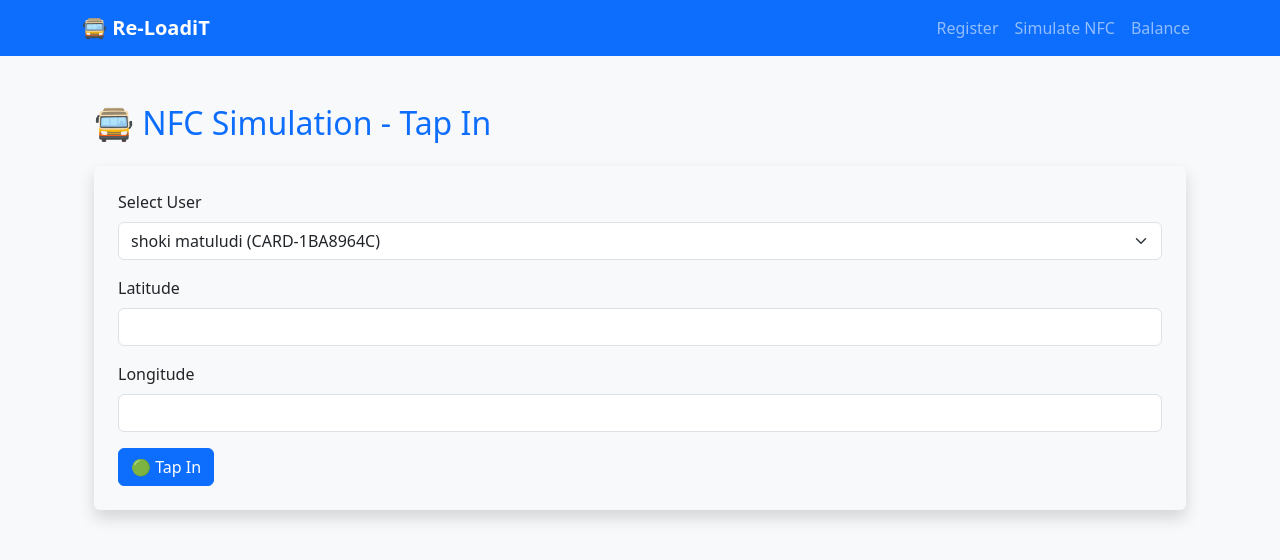
After one commit to Shoxx1211/transit-fare, a Flask app: page /simulate_nfc_tap_in in a window 1280 px wide. The commit adds this page. Shown: the top 560 px of the page. Run offline with Flask 3, Linux system fonts and the light colour scheme; data comes from the database, SQL or seed files in the repository.

Commit message:
Update base.html with modern Bootstrap UI

```diff
--- a/app.py
+++ b/app.py
@@ -7,12 +7,31 @@ import math
 import sqlite3
 from datetime import datetime
 import requests
-
+from math import radians, cos, sin, asin, sqrt
 from db import DB_NAME, init_db, get_connection
 from config import PAYSTACK_SECRET_KEY
 
 app = Flask(__name__, template_folder='templates')
 app.secret_key = os.urandom(24)
+
+def calculate_distance_km(lat1, lon1, lat2, lon2):
+    lat1, lon1, lat2, lon2 = map(radians, [lat1, lon1, lat2, lon2])
+    dlon = lon2 - lon1
+    dlat = lat2 - lat1
+    a = sin(dlat/2)**2 + cos(lat1) * cos(lat2) * sin(dlon/2)**2
+    c = 2 * asin(sqrt(a))
+    r = 6371.0  # Earth radius in km
+    return c * r
+
+def get_fare(distance_km):
+    if distance_km <= 2:
+        return 5.0
+    elif distance_km <= 5:
+        return 10.0
+    elif distance_km <= 10:
+        return 15.0
+    else:
+        return 20.0
 
 # ------------------------------ DB HANDLING ------------------------------ #
 def get_db():
@@ -182,52 +201,152 @@ def nfc_tap():
 def simulate_nfc():
     conn = get_db()
     cursor = conn.cursor()
+
+    # Fetch users into a dict keyed by card_id for quick lookup
     cursor.execute("SELECT id, card_id, name || ' ' || surname AS full_name, balance FROM users")
     users = {row["card_id"]: row for row in cursor.fetchall()}
 
     message = None
-    stage = "tap_in"
+    stage = "tap_in"  # default stage for UI
 
+    if request.method == "POST":
+        card_id = request.form.get("card_id")
+        lat_str = request.form.get("lat")
+        lon_str = request.form.get("lon")
+        stage = request.form.get("stage")
+
+        # Input validation
+        if not card_id or lat_str is None or lon_str is None:
+            message = "❌ Missing card ID or location coordinates."
+            return render_template("simulate_nfc.html", users=users, message=message, stage=stage)
+
+        try:
+            lat = float(lat_str)
+            lon = float(lon_str)
+        except ValueError:
+            message = "❌ Latitude and longitude must be valid numbers."
+            return render_template("simulate_nfc.html", users=users, message=message, stage=stage)
+
+        user = users.get(card_id)
+        if not user:
+            message = "❌ Card not found."
+            return render_template("simulate_nfc.html", users=users, message=message, stage=stage)
+
+        if stage == "tap_in":
+            # Clear any previous unfinished trip session for this card
+            conn.execute('DELETE FROM trip_sessions WHERE card_id = ?', (card_id,))
+
+            # Insert a new trip session with current timestamp and start coordinates
+            conn.execute('''
+                INSERT INTO trip_sessions (card_id, start_lat, start_lon)
+                VALUES (?, ?, ?)
+            ''', (card_id, lat, lon))
+
+            conn.commit()
+            message = f"✅ Tap In successful for {user['full_name']}."
+            stage = "tap_out"
+
+        elif stage == "tap_out":
+            # Retrieve the tap-in trip session data
+            trip = conn.execute('SELECT * FROM trip_sessions WHERE card_id = ?', (card_id,)).fetchone()
+
+            if not trip:
+                message = "❌ No Tap In found. Please tap in first."
+            else:
+                # Calculate distance travelled
+                distance_km = calculate_distance_km(trip['start_lat'], trip['start_lon'], lat, lon)
+                fare = get_fare(distance_km)
+
+                if user["balance"] < fare:
+                    message = f"❌ Insufficient balance (R{user['balance']:.2f}). Fare is R{fare:.2f}."
+                else:
+                    new_balance = user["balance"] - fare
+
+                    # Remove the trip session now that trip ended
+                    conn.execute('DELETE FROM trip_sessions WHERE card_id = ?', (card_id,))
+
+                    # Update user balance
+                    conn.execute('UPDATE users SET balance = ? WHERE card_id = ?', (new_balance, card_id))
+
+                    # Insert into trip history, converting timestamps to datetime strings
+                    start_time_str = trip['timestamp']  # your table uses timestamp column for start time
+                    end_time_str = datetime.utcnow().strftime('%Y-%m-%d %H:%M:%S')
+
+                    conn.execute('''
+                        INSERT INTO trip_history (card_id, name, start_time, end_time, fare)
+                        VALUES (?, ?, ?, ?, ?)
+                    ''', (card_id, user['full_name'], start_time_str, end_time_str, fare))
+
+                    conn.commit()
+                    message = f"✅ Tap Out complete. Fare: R{fare:.2f}. New balance: R{new_balance:.2f}."
+                    stage = "tap_in"  # ready for next trip
+
+    return render_template("simulate_nfc.html", users=users, message=message, stage=stage)
+
+@app.route("/simulate_nfc_tap_in", methods=["GET", "POST"])
+def simulate_nfc_tap_in():
+    conn = get_db()
+    cursor = conn.cursor()
+    cursor.execute("SELECT id, card_id, name || ' ' || surname AS full_name, balance FROM users")
+    users = {row["card_id"]: row for row in cursor.fetchall()}
+
+    message = None
     if request.method == "POST":
         card_id = request.form.get("card_id")
         lat = float(request.form.get("lat"))
         lon = float(request.form.get("lon"))
-        stage = request.form.get("stage")
 
         user = users.get(card_id)
         if not user:
             message = "❌ Card not found."
-        elif stage == "tap_in":
-            # Store tap-in data
+        else:
+            # Remove any previous tap-in
             conn.execute('DELETE FROM trip_sessions WHERE card_id = ?', (card_id,))
-            conn.execute('INSERT INTO trip_sessions (card_id, start_time, start_lat, start_lon) VALUES (?, ?, ?, ?)',
-                         (card_id, time.time(), lat, lon))
+            conn.execute('''
+                INSERT INTO trip_sessions (card_id, start_time, start_lat, start_lon)
+                VALUES (?, ?, ?, ?)
+            ''', (card_id, time.time(), lat, lon))
             conn.commit()
-            message = f"✅ Tap In successful for {user['full_name']}"
-            stage = "tap_out"
-        elif stage == "tap_out":
-            # Retrieve tap-in data
-            trip = conn.execute('SELECT * FROM trip_sessions WHERE card_id = ?', (card_id,)).fetchone()
-            if not trip:
-                message = "❌ No Tap In found. Please tap in first."
+            return redirect(url_for("simulate_nfc_tap_out", card_id=card_id))
+
+    return render_template("simulate_nfc_tap_in.html", users=users, message=message)
+
+@app.route("/simulate_nfc_tap_out", methods=["GET", "POST"])
+def simulate_nfc_tap_out():
+    card_id = request.args.get("card_id") or request.form.get("card_id")
+    conn = get_db()
+    cursor = conn.cursor()
+
+    cursor.execute("SELECT id, card_id, name || ' ' || surname AS full_name, balance FROM users")
+    users = {row["card_id"]: row for row in cursor.fetchall()}
+    user = users.get(card_id)
+
+    message = None
+    if request.method == "POST":
+        lat = float(request.form.get("lat"))
+        lon = float(request.form.get("lon"))
+
+        trip = conn.execute('SELECT * FROM trip_sessions WHERE card_id = ?', (card_id,)).fetchone()
+        if not trip:
+            message = "❌ No Tap In found. Please tap in first."
+        else:
+            distance_km = calculate_distance_km(trip["start_lat"], trip["start_lon"], lat, lon)
+            fare = get_fare(distance_km)
+
+            if user["balance"] < fare:
+                message = f"❌ Insufficient balance (R{user['balance']:.2f}). Fare is R{fare:.2f}"
             else:
-                distance_km = calculate_distance_km(trip['start_lat'], trip['start_lon'], lat, lon)
-                fare = get_fare(distance_km)
-                if user["balance"] < fare:
-                    message = f"❌ Insufficient balance (R{user['balance']:.2f}). Fare is R{fare:.2f}"
-                else:
-                    new_balance = user["balance"] - fare
-                    conn.execute('DELETE FROM trip_sessions WHERE card_id = ?', (card_id,))
-                    conn.execute('UPDATE users SET balance = ? WHERE card_id = ?', (new_balance, card_id))
-                    conn.execute('''
-                        INSERT INTO trip_history (card_id, name, start_time, end_time, fare)
-                        VALUES (?, ?, ?, ?, ?)
-                    ''', (card_id, user['full_name'], trip['start_time'], time.time(), fare))
-                    conn.commit()
-                    message = f"✅ Tap Out complete. Fare: R{fare:.2f}. New balance: R{new_balance:.2f}"
-                    stage = "tap_in"
+                new_balance = user["balance"] - fare
+                conn.execute('DELETE FROM trip_sessions WHERE card_id = ?', (card_id,))
+                conn.execute('UPDATE users SET balance = ? WHERE card_id = ?', (new_balance, card_id))
+                conn.execute('''
+                    INSERT INTO trip_history (card_id, name, start_time, end_time, fare)
+                    VALUES (?, ?, ?, ?, ?)
+                ''', (card_id, user['full_name'], trip['start_time'], time.time(), fare))
+                conn.commit()
+                message = f"✅ Tap Out complete. Fare: R{fare:.2f}. New balance: R{new_balance:.2f}"
 
-    return render_template("simulate_nfc.html", users=users, message=message, stage=stage)
+    return render_template("simulate_nfc_tap_out.html", card_id=card_id, user=user, message=message)
 
 
 @app.route('/tap_in', methods=['GET', 'POST'])
--- a/templates/base.html
+++ b/templates/base.html
@@ -1,20 +1,58 @@
-<!doctype html>
-<html>
+<!DOCTYPE html>
+<html lang="en">
 <head>
+  <meta charset="UTF-8">
   <title>Re-LoadiT Transit Fare System</title>
+  <meta name="viewport" content="width=device-width, initial-scale=1">
+  <!-- Bootstrap CSS CDN -->
+  <link href="https://cdn.jsdelivr.net/npm/bootstrap@5.3.3/dist/css/bootstrap.min.css" rel="stylesheet">
+  <!-- Optional: Custom CSS -->
+  <style>
+    body {
+      background-color: #f8f9fa;
+    }
+    .navbar-brand {
+      font-weight: bold;
+    }
+    .flash-message {
+      margin-top: 1rem;
+    }
+  </style>
 </head>
 <body>
-  <h1>🚍 Re-LoadiT Transit Fare System</h1>
+
+  <!-- Navigation Bar -->
+  <nav class="navbar navbar-expand-lg navbar-dark bg-primary">
+    <div class="container">
+      <a class="navbar-brand" href="/">🚍 Re-LoadiT</a>
+      <div class="collapse navbar-collapse">
+        <ul class="navbar-nav ms-auto">
+          <li class="nav-item"><a class="nav-link" href="{{ url_for('register') }}">Register</a></li>
+          <li class="nav-item"><a class="nav-link" href="{{ url_for('simulate_nfc') }}">Simulate NFC</a></li>
+          <li class="nav-item"><a class="nav-link" href="{{ url_for('view_balance') }}">Balance</a></li>
+        </ul>
+      </div>
+    </div>
+  </nav>
+
+  <!-- Main Content -->
+  <div class="container mt-4">
+
+    <!-- Flash Messages -->
     {% with messages = get_flashed_messages() %}
       {% if messages %}
-      <ul>
+        <div class="alert alert-info flash-message">
           {% for message in messages %}
-        <li>{{ message }}</li>
+            <div>{{ message }}</div>
           {% endfor %}
-      </ul>
+        </div>
       {% endif %}
     {% endwith %}
-  <hr>
+
     {% block content %}{% endblock %}
+  </div>
+
+  <!-- Bootstrap JS Bundle (for dropdowns, etc) -->
+  <script src="https://cdn.jsdelivr.net/npm/bootstrap@5.3.3/dist/js/bootstrap.bundle.min.js"></script>
 </body>
 </html>
--- /dev/null
+++ b/templates/simulate_nfc_tap_in.html
@@ -0,0 +1,36 @@
+{% extends 'base.html' %}
+
+{% block content %}
+<div class="container mt-5">
+  <h2 class="mb-4 text-primary">🚍 NFC Simulation - Tap In</h2>
+
+  {% if message %}
+    <div class="alert alert-info">{{ message }}</div>
+  {% endif %}
+
+  <form method="POST" class="shadow p-4 rounded bg-light">
+    <input type="hidden" name="stage" value="tap_in">
+
+    <div class="mb-3">
+      <label for="card_id" class="form-label">Select User</label>
+      <select class="form-select" name="card_id" required>
+        {% for card_id, user in users.items() %}
+        <option value="{{ card_id }}">{{ user.full_name }} ({{ card_id }})</option>
+        {% endfor %}
+      </select>
+    </div>
+
+    <div class="mb-3">
+      <label for="lat" class="form-label">Latitude</label>
+      <input type="number" step="any" name="lat" class="form-control" required>
+    </div>
+
+    <div class="mb-3">
+      <label for="lon" class="form-label">Longitude</label>
+      <input type="number" step="any" name="lon" class="form-control" required>
+    </div>
+
+    <button type="submit" class="btn btn-primary">🟢 Tap In</button>
+  </form>
+</div>
+{% endblock %}
```
Also changed, not shown: templates/simulate_nfc.html (+41 -32 lines), templates/simulate_nfc_tap_out.html (added, +31 -0 lines). Lines whose indentation alone changed are shown as unchanged.
